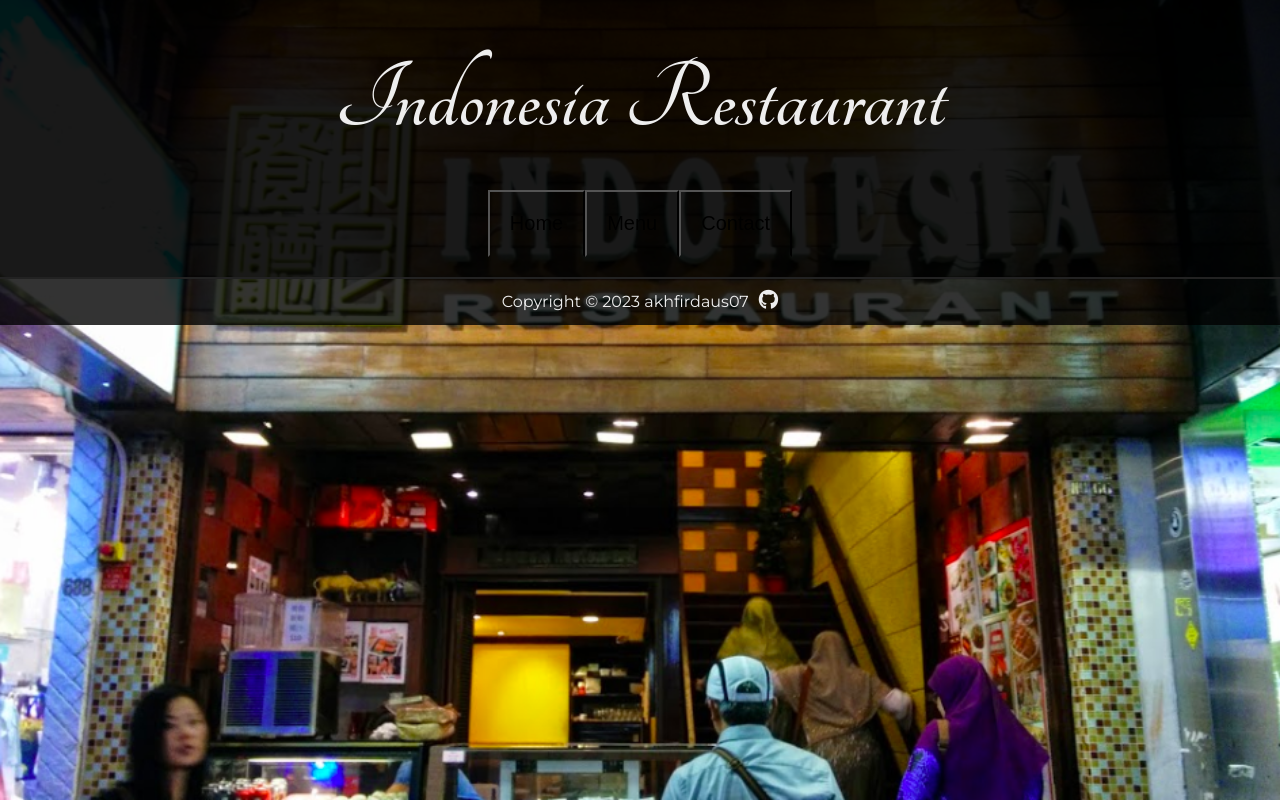
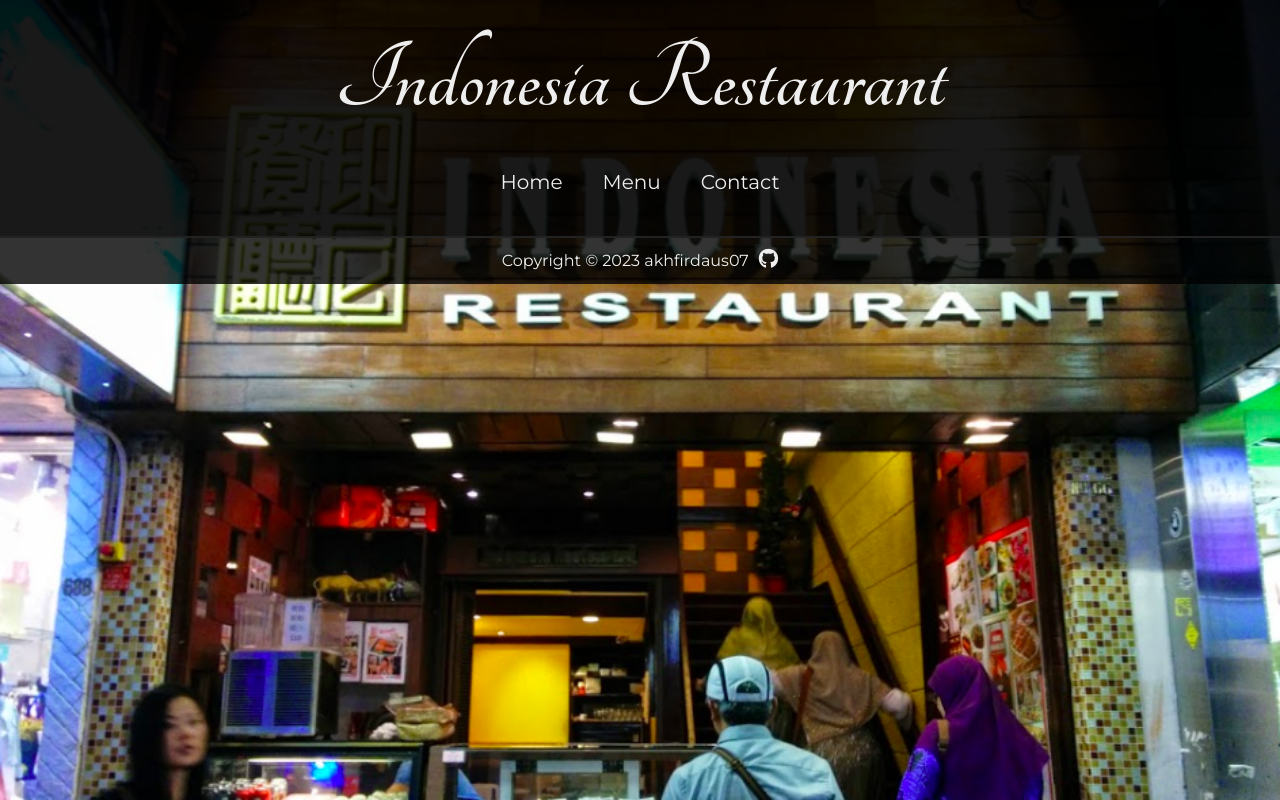
Before and after one commit to akhfirdaus07/restaurant-page, a website built with webpack: page dist/index.html in a window 1280 px wide. Built offline with Linux system fonts and the light colour scheme.

Commit message:
Style the button and h1

```diff
--- a/src/style.css
+++ b/src/style.css
@@ -32,6 +32,20 @@ body {
 
 header {
     font-size: 2.4rem;
+}
+
+h1,
+h2,
+h3 {
+  line-height: 1.2;
+}
+
+button {
+    font-family: inherit;
+    color: inherit;
+    cursor: pointer;
+    border-style: none;
+    outline: none;
 }
 
 /* Header */
```
Also changed, not shown: dist/main.js.
